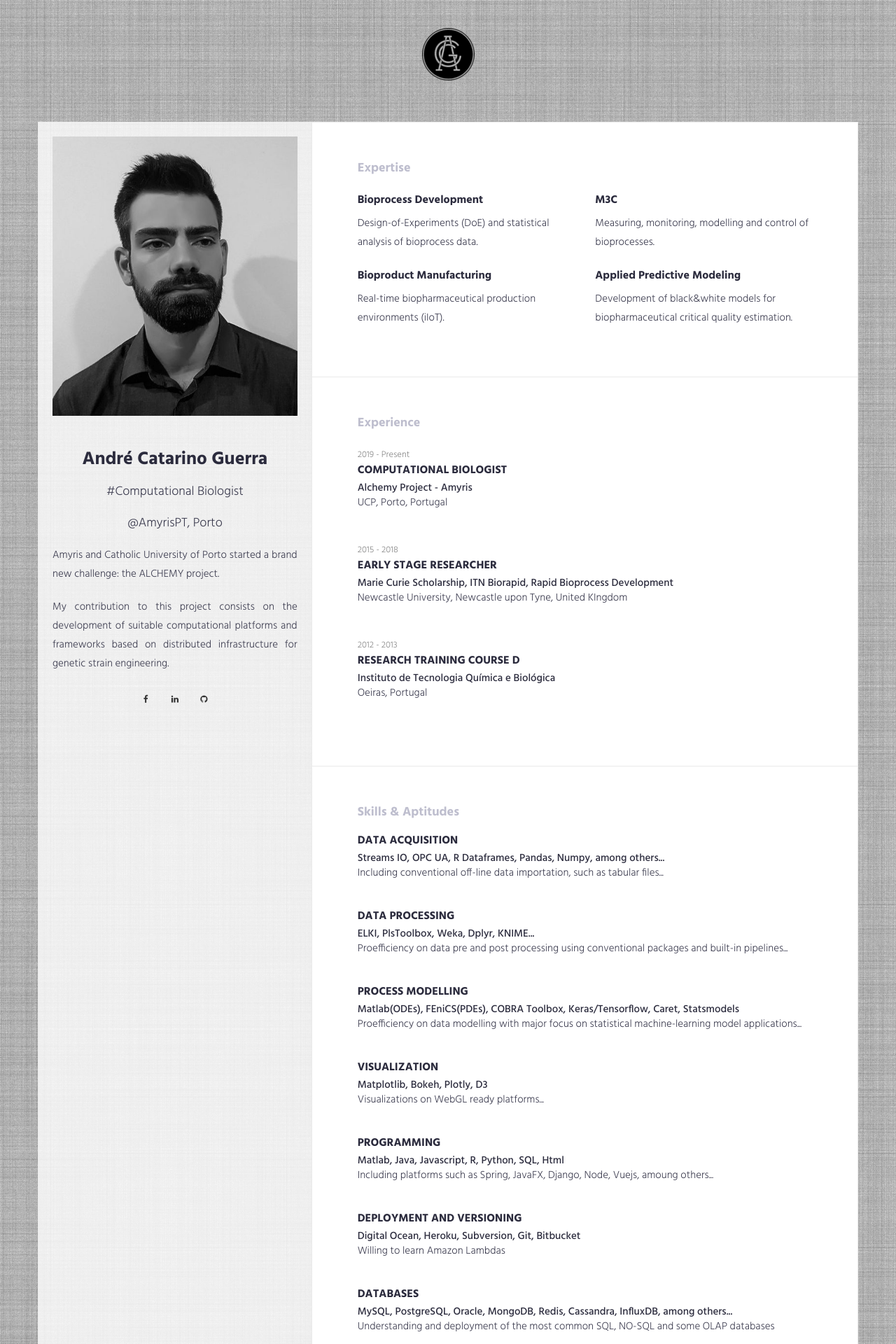
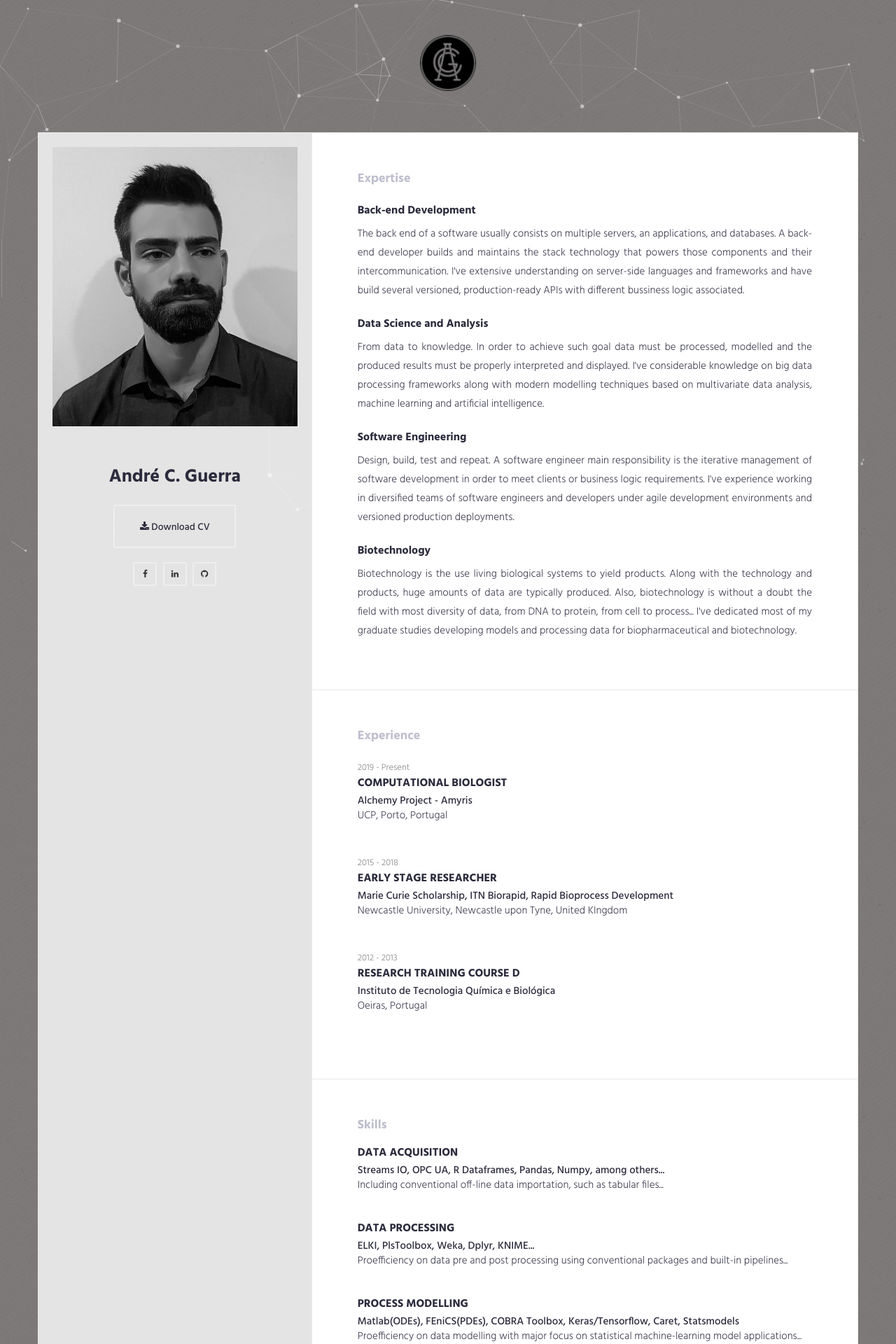
Before and after one commit to AndreGuerra123/cv, a PHP site: page / in a window 1280 px wide. Shown: the top 1920 px of the page at 70% size. Run offline with PHP 8.4, Linux system fonts and the light colour scheme; some libraries are stand-ins or nearby versions.

Commit message:
Improved expertise

```diff
--- a/css/style.css
+++ b/css/style.css
@@ -14,6 +14,31 @@ Author: themehippo.com
 # Mid grey (sub header) #f4f4f4
 # -------------------------------------------------------------------*/
 
+body,
+html {
+    height: 100%;
+
+}
+
+#particles-js canvas {
+    display: block;
+    vertical-align: bottom;
+    -webkit-transform: scale(1);
+    -ms-transform: scale(1);
+    transform: scale(1);
+    opacity: 1;
+    -webkit-transition: opacity .8s ease, -webkit-transform 1.4s ease;
+    transition: opacity .8s ease, transform 1.4s ease
+}
+
+#particles-js {
+    width: 100%;
+    height: 100%;
+    position: fixed;
+    z-index: -10;
+    top: 0;
+    left: 0
+}
 
 body {
     font-family : 'Hind', sans-serif;
@@ -21,7 +46,7 @@ body {
     line-height : 1.8em;
     color       : #3d3d50;
     font-weight : 300;
-    background  : url("../img/pattern-bg.png") fixed;
+    background  : url("../img/pattern-bg.png");
     }
 
 /* --------------------------------------
@@ -72,7 +97,7 @@ h6 {
  * LINK STYLE
  *------------------------------------------*/
 a {
-    color              : #FFC107;
+    color              : #2b2b3d;
     text-decoration    : none;
     -webkit-transition : all 0.3s ease 0s;
     -moz-transition    : all 0.3s ease 0s;
@@ -107,14 +132,21 @@ ul {
 /*------------------
  * Button Style
  *------------------*/
+
+.btn:hover {
+    border-color : #cccccc;
+    }
+
 .btn {
+    display       : block;
+    text-align    : center;
+    line-height   : 33px;
     padding        : 14px 30px 11px;
-    margin-bottom  : 0;
     font-size      : 14px;
     font-weight    : 500;
-    border-radius  : 0;
-    border         : 0;
-    text-transform : uppercase;
+    border-radius  : 2px;
+    border        : 2px solid #eeeeee;
+    text-transform : capitalize;
     }
 
 .btn-lg {
@@ -147,12 +179,6 @@ ul {
     background   : #2a54f5;
     color        : #ffffff;
     border-color : #2a54f5;
-    }
-
-button:focus,
-.btn:focus,
-.btn:active:focus {
-    outline : none;
     }
 
 /* --------------------
@@ -231,6 +257,9 @@ button:focus,
 #main-wrapper {
     overflow : hidden;
     }
+.logo {
+    margin-top : 50px;
+}
 
 /*-------------------
  * Section Wrapper
@@ -242,7 +271,7 @@ button:focus,
 
 @media (max-width : 480px) {
     .section-wrapper {
-        padding : 30px 20px;
+        padding : 30px 30px;
         }
     }
 
@@ -275,27 +304,22 @@ button:focus,
 .header .content {
     width  : 100%;
     margin : 0 auto;
+    font-size : 18px;
     }
 
 .header .content h1 {
-    line-height : 1;
-    margin      : 0 0 5px;
-    }
+    display : block;
+    text-align: center;
+}
 
-.header .content .lead {
-    font-size : 18px;
-    }
+.header .content .btn {
+    width: 50%;
+    display: block;
+    margin: auto;
+}
 
-.header .content .about-text {
-    margin : 10px 0;
-    }
 
-.about-text {
-    text-align: justify;
-}
-.header .btn {
-    margin-top : 40px;
-    }
+
 
 @media (max-width : 768px) {
     .header {
@@ -355,11 +379,19 @@ button:focus,
     border-color : #cccccc;
     }
 
+.send {
+    margin-left: 79%;
+    }
+
+.row {
+    text-align: justify;
+}
+
 /*-------------------
  * Expertise
  *-------------------*/
 .expertise-item {
-    margin-bottom : 20px;
+    margin-bottom : 15px;
     }
 
 .expertise-item h3 {
--- a/index.html
+++ b/index.html
@@ -23,9 +23,7 @@
     <link href="css/style.css" rel="stylesheet">
 
 
-
 </head>
-
 <body id="page-top" data-spy="scroll" data-target=".navbar">
     <div id="main-wrapper">
         <!-- Page Preloader -->
@@ -34,36 +32,24 @@
                 <div class="status-mes"></div>
             </div>
         </div>
-        <p align="center" style="margin-top:40px;"><img src="img/logo-75.png" class="img-responsive" alt="" /></p>
+        <p class="logo" align="center">
+            <img src="img/logo-75.png" class="img-responsive"  height="80" width="80"/>
+        </p>
         <div class="columns-block container">
             <div class="left-col-block blocks">
                 <header class="header theiaStickySidebar">
                     <div class="profile-img">
-                        <img src="img/img-profile.jpg" class="img-responsive" alt="" />
+                        <img src="img/img-profile.jpg" class="img-responsive" />
                     </div>
                     <div class="content">
-
-                        <p class="lead" align="center"><h1 align="center">André Catarino Guerra</h1></p>
-                        <p class="lead" align="center">#Computational Biologist</p>
-                        <p class="lead" align="center">@AmyrisPT, Porto</p>
-
-                        <div class="about-text">
-                            <p>
-                                Amyris and Catholic University of Porto started a brand new challenge: the ALCHEMY project.
-                            </p>
-                            <p>
-                                My contribution to this project consists on the development of suitable
-                                computational platforms and frameworks based on distributed infrastructure
-                                for genetic strain engineering.
-                            </p>
-                        </div>
-
+                        <h1>André C. Guerra</h1>
+                        <a class="btn" href="assets/acg_cv.pdf" download><i class="fa fa-download" ></i> Download CV</a>
                         <ul class="social-icon">
                             <li><a href="https://www.facebook.com/sharperulez"><i class="fa fa-facebook" aria-hidden="true"></i></a></li>
                             <li><a href="https://www.linkedin.com/in/andr%C3%A9-guerra-684a91114/"><i class="fa fa-linkedin"
                                         aria-hidden="true"></i></a></li>
                             <li><a href="https://github.com/AndreGuerra123"><i class="fa fa-github" aria-hidden="true"></i></a></li>
-                    </ul>
+                        </ul>
                     </div>
 
                 </header>
@@ -74,10 +60,10 @@
 
             <div class="right-col-block blocks">
                 <div class="theiaStickySidebar">
-                    <!-- DONE -->
 
                     <section class="expertise-wrapper section-wrapper gray-bg">
                         <div class="container-fluid">
+
                             <div class="row">
                                 <div class="col-md-12">
                                     <div class="section-title">
@@ -86,50 +72,51 @@
                                 </div>
                             </div>
                             <!-- .row -->
-
                             <div class="row">
-                                <div class="col-md-6">
+                                <div class="col-md-12">
                                     <div class="expertise-item">
-                                        <h3>Bioprocess Development</h3>
+                                        <h3>Back-end Development</h3>
                                         <p>
-                                            Design-of-Experiments (DoE) and statistical analysis of bioprocess data.
+                                            The back end of a software usually consists on multiple servers, an applications, and databases. A back-end developer builds and maintains the stack technology that powers those components and their intercommunication.
+                                            I've extensive understanding on server-side languages and frameworks and have build several versioned, production-ready APIs with different bussiness logic associated.
                                         </p>
                                     </div>
                                 </div>
-                                <div class="col-md-6">
+                            </div><div class="row">
+                                <div class="col-md-12">
                                     <div class="expertise-item">
-                                        <h3>M3C</h3>
+                                        <h3>Data Science and Analysis</h3>
                                         <p>
-                                            Measuring, monitoring, modelling and control of bioprocesses.
+                                            From data to knowledge. In order to achieve such goal data must be processed, modelled and the produced results must be properly interpreted and displayed.
+                                            I've considerable knowledge on big data processing frameworks along with modern modelling techniques based on multivariate data analysis, machine learning and artificial intelligence.
                                         </p>
                                     </div>
                                 </div>
                             </div>
                             <div class="row">
-                                <div class="col-md-6">
+                                <div class="col-md-12">
                                     <div class="expertise-item">
-                                        <h3>Bioproduct Manufacturing</h3>
+                                        <h3>Software Engineering</h3>
                                         <p>
-                                            Real-time biopharmaceutical production environments (iIoT).
+                                           Design, build, test and repeat. A software engineer main responsibility is the iterative management of software development in order to meet clients or business logic requirements.
+                                           I've experience working in diversified teams of software engineers and developers under agile development environments and versioned production deployments.
                                         </p>
                                     </div>
                                 </div>
-
-                                <div class="col-md-6">
+                            </div>
+                            <div class="row">
+                                <div class="col-md-12">
                                     <div class="expertise-item">
-                                        <h3>Applied Predictive Modeling</h3>
+                                        <h3>Biotechnology</h3>
                                         <p>
-                                            Development of black&amp;white models for biopharmaceutical critical
-                                            quality estimation. </p>
+                                             Biotechnology is the use living biological systems to yield products. Along with the technology and products, huge amounts of data are typically produced. Also, biotechnology is without a doubt the field with most diversity of data, from DNA to protein, from cell to process...
+                                             I've dedicated most of my graduate studies developing models and processing data for biopharmaceutical and biotechnology.
+                                        </p>
                                     </div>
                                 </div>
-
                             </div>
-
-
                         </div>
                     </section>
-
 
                     <!-- DONE -->
 
@@ -175,13 +162,12 @@
 
                     <!-- DONE -->
 
-
                     <section class="section-wrapper section-experience gray-bg">
                         <div class="container-fluid">
                             <div class="row">
                                 <div class="col-md-12">
                                     <div class="section-title">
-                                        <h2>Skills &amp; Aptitudes</h2>
+                                        <h2>Skills</h2>
                                     </div>
                                 </div>
                             </div>
@@ -248,8 +234,9 @@
                             <!--.row-->
                         </div>
                         <!-- .container-fluid -->
+                    </section>
 
-                    </section>
+                    <!-- DONE -->
 
                     <section class="section-wrapper">
                             <div class="container-fluid">
@@ -400,7 +387,6 @@
 
                     </section>
 
-
                     <!-- DONE -->
 
                     <section class="section-wrapper section-interest gray-bg">
@@ -448,23 +434,19 @@
                             <div class="row">
                                 <div class="col-md-12">
                                     <div class="section-title">
-                                        <h2>Contact Me</h2>
+                                        <h2>Contact</h2>
                                     </div>
                                 </div>
                             </div>
                             <!--.row-->
                             <div class="row">
                                 <div class="col-md-12">
-                                    <form name="contact" methos="POST" netlify>
-
-                                        <div class="messages"></div>
-
+                                    <form name="contact" method="POST" data-netlify-recaptcha="true" netlify>
                                         <div class="controls">
-
                                             <div class="row">
                                                 <div class="col-md-6">
                                                     <div class="form-group">
-                                                        <label for="form_name">First Name *</label>
+                                                        <label for="form_name">First Name</label>
                                                         <input id="form_name" type="text" name="firstname" class="form-control"
                                                             placeholder="Please enter your first name." required="required"
                                                             data-error="First name is required.">
@@ -473,7 +455,7 @@
                                                 </div>
                                                 <div class="col-md-6">
                                                     <div class="form-group">
-                                                        <label for="form_lastname">Last Name *</label>
+                                                        <label for="form_lastname">Last Name</label>
                                                         <input id="form_lastname" type="text" name="lastname" class="form-control"
                                                             placeholder="Please enter your last name." required="required"
                                                             data-error="Last name is required.">
@@ -484,18 +466,27 @@
                                             <div class="row">
                                                 <div class="col-md-6">
                                                     <div class="form-group">
-                                                        <label for="form_email">Email *</label>
+                                                        <label for="form_email">Email</label>
                                                         <input id="form_email" type="email" name="email" class="form-control"
                                                             placeholder="Please enter your email." required="required"
                                                             data-error="Email address is required.">
                                                         <div class="help-block with-errors"></div>
                                                     </div>
                                                 </div>
+                                                <div class="col-md-6">
+                                                    <div class="form-group">
+                                                        <label for="form_phone">Phone</label>
+                                                        <input id="form_phone" type="text" name="phone" class="form-control"
+                                                            placeholder="Please enter your phone number." required="required"
+                                                            data-error="Phone number is required.">
+                                                        <div class="help-block with-errors"></div>
+                                                    </div>
+                                                </div>
                                             </div>
                                             <div class="row">
-                                                <div class="col-md-6">
+                                                <div class="col-md-12">
                                                     <div class="form-group">
-                                                        <label for="form_subject">Subject *</label>
+                                                        <label for="form_subject">Subject</label>
                                                         <input id="form_subject" type="text" name="subject" class="form-control"
                                                             placeholder="Please enter the message subject." required="required"
                                                             data-error="Message subject is required.">
@@ -504,21 +495,18 @@
                                                 </div>
                                                 <div class="col-md-12">
                                                     <div class="form-group">
-                                                        <label for="form_message">Message *</label>
+                                                        <label for="form_message">Message</label>
                                                         <textarea id="form_message" name="message" class="form-control"
-                                                            placeholder="Message me, be creative." rows="4" required="required"
+                                                            placeholder="Hire me." rows="4" required="required"
                                                             data-error="Please, leave us a message."></textarea>
                                                         <div class="help-block with-errors"></div>
                                                     </div>
                                                 </div>
-                                                <div class="col-md-12">
-                                                    <p class="text-muted">
-                                                        <strong>*</strong> These fields are required.
-                                                    </p>
+                                                <div class="col-md-12" data-netlify-recaptcha="true"></div>
+                                                <div class="col-md-12 send">
+                                                    <button type="submit" class="btn"><i class="fa fa-paper-plane"></i> Send</button>
                                                 </div>
-                                                <div class="col-md-12">
-                                                    <input type="submit" class="btn btn-success btn-send" value="Send">
-                                                </div>
+
                                             </div>
                                         </div>
 
@@ -528,27 +516,13 @@
                         </div>
                         <!--.container-fluid-->
                     </section>
+
                     <footer class="footer">
                         <div class="copyright-section">
                             <div class="container-fluid">
                                 <div class="row">
                                     <div class="col-md-12" style="text-align:center">
                                         <div class="copytext">&copy;2018, All rights reserved </div>
-                                    </div>
-                                </div>
-                                <!--.row-->
-                            </div>
-                            <!-- .container-fluid -->
-                        </div>
-                        <div class="copyright-section">
-                            <div class="container-fluid">
-                                <div class="row">
-                                    <div class="col-md-12">
-                                        <ul class="social-icon">
-                                            <li><img src="icons/html.png"></img></li>
-                                            <li><img src="icons/nodejs.png"></img></li>
-                                            <li><img src="icons/expressjs.png"></img></li>
-                                        </ul>
                                     </div>
                                 </div>
                                 <!--.row-->
@@ -575,7 +549,9 @@
     <script src="https://cdnjs.cloudflare.com/ajax/libs/1000hz-bootstrap-validator/0.11.9/validator.min.js" integrity="sha256-dHf/YjH1A4tewEsKUSmNnV05DDbfGN3g7NMq86xgGh8="
         crossorigin="anonymous"></script>
     <script src="js/theia-sticky-sidebar.js"></script>
+    <script src="https://cdn.jsdelivr.net/npm/particles.js@2.0.0/particles.min.js" crossorigin="anonymous"></script>
     <script src="js/scripts.js"></script>
+
 </body>
-
+<div id="particles-js"></div>
 </html>
--- a/js/scripts.js
+++ b/js/scripts.js
@@ -19,3 +19,6 @@ jQuery(function ($) {
     $('.left-col-block, .right-col-block').theiaStickySidebar();
 
 }); // JQuery end
+
+/* particlesJS.load(@dom-id, @path-json, @callback (optional)); */
+particlesJS.load('particles-js', 'assets/particlesjs-config.json');
```
Also changed, not shown: assets/particlesjs-config.json (added, +110 -0 lines), img/pattern-bg.png, 1 other file.
